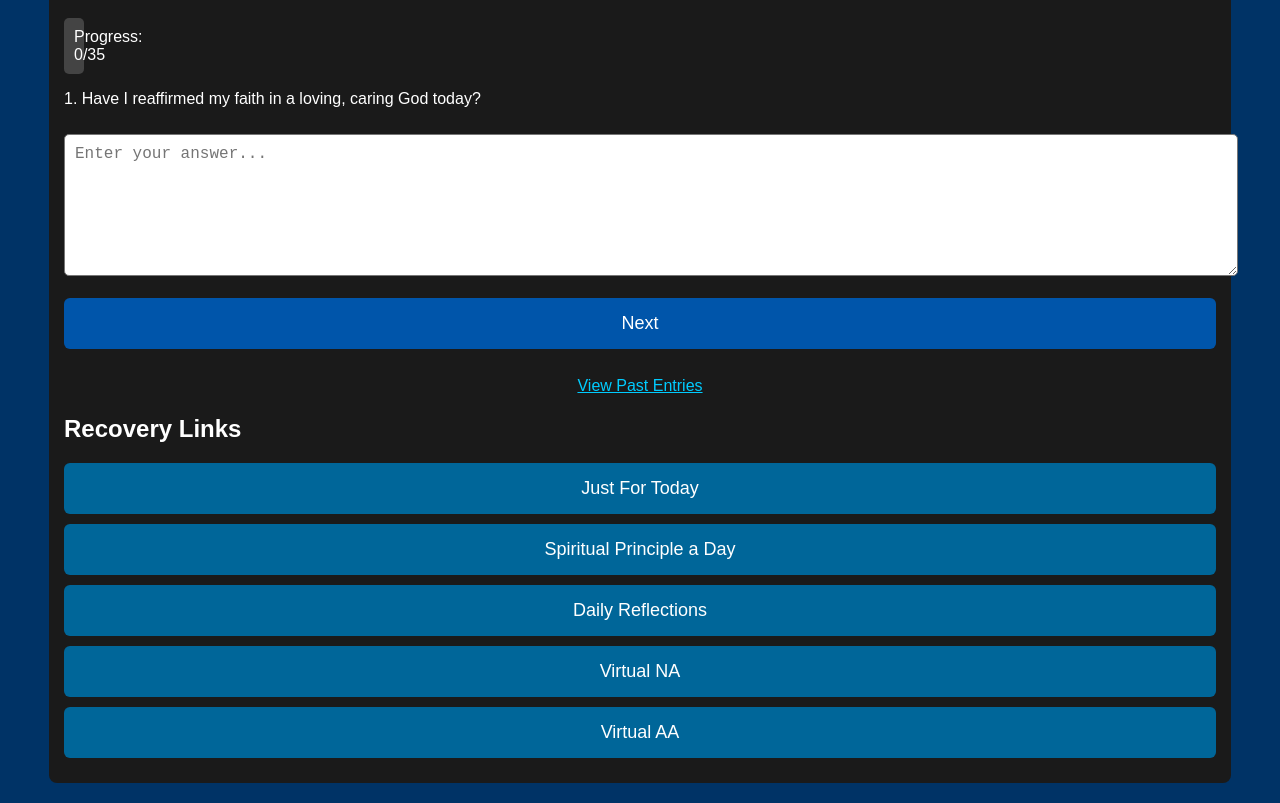
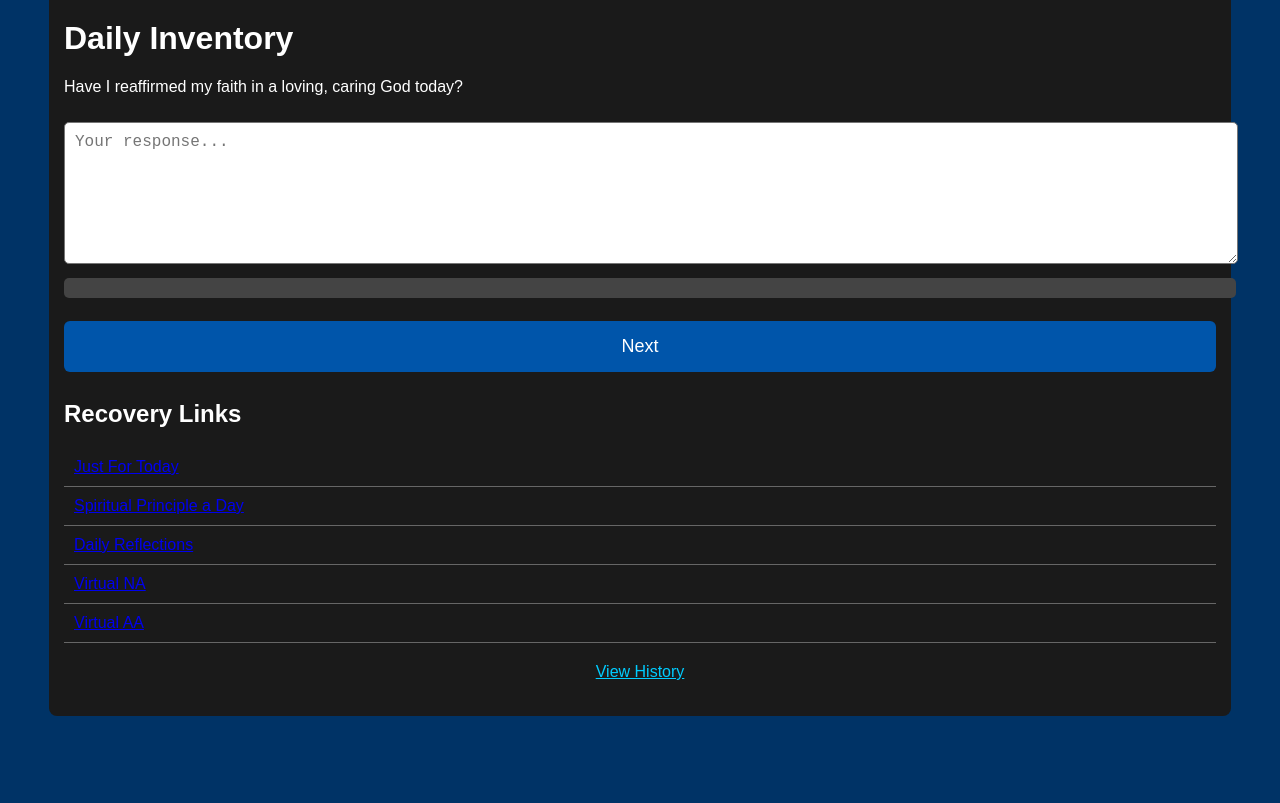
Before and after one commit to serenitynow1953/serenitynow, a plain HTML site: page index.html in a window 1280 px wide. Shown: the part 843-1646 px from the top of the page. After the commit the page ends 1579 px from the top, so only its background shows below. Drawn offline with Linux system fonts and the light colour scheme.

Commit message:
Add files via upload

```diff
--- a/index.html
+++ b/index.html
@@ -1,33 +1,37 @@
 <!DOCTYPE html>
 <html lang="en">
 <head>
-    <link rel="icon" type="image/png" href="favicon.png">
-    <link rel="apple-touch-icon" href="favicon.png">
-    <meta name="viewport" content="width=device-width, initial-scale=1.0">
-    <meta charset="UTF-8">
-    <title>Serenity Now</title>
-    <link rel="stylesheet" href="style.css">
+  <meta charset="UTF-8" />
+  <title>Serenity Now – Daily Inventory</title>
+  <meta name="viewport" content="width=device-width, initial-scale=1.0" />
+  <link rel="stylesheet" href="style.css" />
+  <link rel="apple-touch-icon" href="favicon.png" />
 </head>
 <body>
-<div class="container">
+  <div class="container">
+    <img src="serenity_bird_white_transparent.png" alt="Serenity Logo" class="logo" />
+    <h1>Daily Inventory</h1>
+    <div class="question-box">
+      <p id="question-text"></p>
+      <textarea id="answer" placeholder="Your response..."></textarea>
+      <div class="progress-bar"><div id="progress"></div></div>
+      <button id="next">Next</button>
+      <button id="submit" style="display:none;">Submit</button>
 
-<img src='serenity_bird_white_transparent.png' alt='Serenity Now Logo' class='logo'>
-    <div id="progress-bar" class="progress-bar">Progress: 0/35</div>
-    <p id="question-text"></p>
-    <textarea id="answer" placeholder="Enter your answer..."></textarea>
-    <button id="next-btn">Next</button>
-    <button id="submit-btn" style="display:none;">Submit</button><a href='history.html' class='history-link'>View Past Entries</a>
+    </div>
+    <div class="recovery-links">
+      <h2>Recovery Links</h2>
+      <ul>
+        <li><a href="https://www.jftna.org/jft" target="_blank">Just For Today</a></li>
+        <li><a href="https://www.spadna.org/" target="_blank">Spiritual Principle a Day</a></li>
+        <li><a href="https://www.aa.org/daily-reflections" target="_blank">Daily Reflections</a></li>
+        <li><a href="https://virtual-na.org/" target="_blank">Virtual NA</a></li>
+        <li><a href="https://aa-intergroup.org/meetings/" target="_blank">Virtual AA</a></li>
+      </ul>
+    </div>
+    <a href="history.html" class="history-link">View History</a>
 
-
-<h2>Recovery Links</h2>
-<div class="recovery-links">
-    <button onclick="window.open('https://www.jftna.org/jft', '_blank')">Just For Today</button>
-    <button onclick="window.open('https://www.spadna.org/', '_blank')">Spiritual Principle a Day</button>
-    <button onclick="window.open('https://www.aa.org/daily-reflections', '_blank')">Daily Reflections</button>
-    <button onclick="window.open('https://virtual-na.org/', '_blank')">Virtual NA</button>
-    <button onclick="window.open('https://aa-intergroup.org/meetings/', '_blank')">Virtual AA</button>
-</div>
-</div>
+  </div>
+</body>
 <script src="script.js"></script>
-</body>
 </html>
--- a/script.js
+++ b/script.js
@@ -1,110 +1,82 @@
 const questions = [
-    "1. Have I reaffirmed my faith in a loving, caring God today?",
-    "2. Have I sought out the guidance of my Higher Power today? How?",
-    "3. What have I done to be of service to God and the people around me?",
-    "4. Has God given me anything to be grateful for today?",
-    "5. Do I believe that my Higher Power can show me how to live and better align myself with the will of that power?",
-    "6. Do I see any 'old patterns' in my life today? If so, which ones?",
-    "7. Have I been resentful, selfish, dishonest, or afraid?",
-    "8. Have I set myself up for disappointment?",
-    "9. Have I been kind and loving toward all?",
-    "10. Have I been worrying about yesterday or tomorrow?",
-    "11. Did I allow myself to become obsessed about anything?",
-    "12. Have I allowed myself to become too hungry, angry, lonely, or tired?",
-    "13. Am I taking myself too seriously in any area of my life?",
-    "14. Do I suffer from any physical, mental, or spiritual problems?",
-    "15. Have I kept something to myself that I should have discussed with my sponsor?",
-    "16. Did I have any extreme feelings today? What were they and why did I have them?",
-    "17. What are the problem areas in my life today?",
-    "18. Which defects played a part in my life today? How?",
-    "19. Was there fear in my life today?",
-    "20. What did I do today that I wish I hadn't done?",
-    "21. What didn't I do today that I wish I had done?",
-    "22. Am I willing to change?",
-    "23. Has there been conflict in any of my relationships today? What?",
-    "24. Am I maintaining personal integrity in my relations with others?",
-    "25. Have I harmed myself or others, either directly or indirectly, today? How?",
-    "26. Do I owe any apologies or amends?",
-    "27. Where was I wrong? If I could do it over again, what would I do differently? How might I do better next time?",
-    "28. Did I stay clean today?",
-    "29. What were the feelings I had today? How did I use them to choose principle-centered action?",
-    "30. What did I do to be of service to others today?",
-    "31. What have I done today about which I feel positive?",
-    "32. What has given me satisfaction today?",
-    "33. What did I do today that I want to be sure I repeat?",
-    "34. Did I go to a meeting or talk to another recovering addict today?",
-    "35. What do I have to be grateful for today?"
+    "Have I reaffirmed my faith in a loving, caring God today?",
+    "Have I sought out the guidance of my Higher Power today? How?",
+    "What have I done to be of service to God and the people around me?",
+    "Has God given me anything to be grateful for today?",
+    "Do I believe that my Higher Power can show me how to live and better align myself with the will of that power?",
+    "Do I see any 'old patterns' in my life today? If so, which ones?",
+    "Have I been resentful, selfish, dishonest, or afraid?",
+    "Have I set myself up for disappointment?",
+    "Have I been kind and loving toward all?",
+    "Have I been worrying about yesterday or tomorrow?",
+    "Did I allow myself to become obsessed about anything?",
+    "Have I allowed myself to become too hungry, angry, lonely, or tired?",
+    "Am I taking myself too seriously in any area of my life?",
+    "Do I suffer from any physical, mental, or spiritual problems?",
+    "Have I kept something to myself that I should have discussed with my sponsor?",
+    "Did I have any extreme feelings today? What were they and why did I have them?",
+    "What are the problem areas in my life today?",
+    "Which defects played a part in my life today? How?",
+    "Was there fear in my life today?",
+    "What did I do today that I wish I hadn't done?",
+    "What didn't I do today that I wish I had done?",
+    "Am I willing to change?",
+    "Has there been conflict in any of my relationships today? What?",
+    "Am I maintaining personal integrity in my relations with others?",
+    "Have I harmed myself or others, either directly or indirectly, today? How?",
+    "Do I owe any apologies or amends?",
+    "Where was I wrong? If I could do it over again, what would I do differently? How might I do better next time?",
+    "Did I stay clean today?",
+    "What were the feelings I had today? How did I use them to choose principle-centered action?",
+    "What did I do to be of service to others today?",
+    "What have I done today about which I feel positive?",
+    "What has given me satisfaction today?",
+    "What did I do today that I want to be sure I repeat?",
+    "Did I go to a meeting or talk to another recovering addict today?",
+    "What do I have to be grateful for today?"
 ];
 
 let current = 0;
 let answers = [];
-let editingDate = null;
 
-const questionText = document.getElementById("question-text");
-const answerBox = document.getElementById("answer");
-const nextBtn = document.getElementById("next-btn");
-const submitBtn = document.getElementById("submit-btn");
-const progressBar = document.getElementById("progress-bar");
-const historyList = document.getElementById("history-list");
+window.onload = function () {
+    const questionEl = document.getElementById("question-text");
+    const textarea = document.getElementById("answer");
+    const nextBtn = document.getElementById("next");
+    const submitBtn = document.getElementById("submit");
+    const progressBar = document.getElementById("progress");
 
     function loadQuestion() {
-    if (current < questions.length) {
-        questionText.innerText = questions[current];
-        answerBox.value = answers[current] || "";
-        updateProgress();
-    } else {
-        questionText.style.display = "none";
-        answerBox.style.display = "none";
-        nextBtn.style.display = "none";
-        submitBtn.style.display = "inline-block";
-        updateProgress();
-    }
-}
-
-function updateProgress() {
-    const percent = Math.floor((current / questions.length) * 100);
-    progressBar.style.width = percent + "%";
-    progressBar.innerText = `Progress: ${current}/${questions.length}`;
+        questionEl.innerText = questions[current];
+        textarea.value = answers[current] || "";
+        progressBar.style.width = ((current + 1) / questions.length) * 100 + "%";
     }
 
     nextBtn.addEventListener("click", () => {
-    answers[current] = answerBox.value;
+        answers[current] = textarea.value;
+        if (current < questions.length - 1) {
             current++;
             loadQuestion();
+        }
+        if (current === questions.length - 1) {
+            nextBtn.style.display = "none";
+            submitBtn.style.display = "block";
+        }
     });
 
     submitBtn.addEventListener("click", () => {
-    const date = editingDate || new Date().toISOString().split("T")[0];
-    const entry = {
-        date: date,
-        answers: answers
-    };
+        answers[current] = textarea.value;
+        const baseDate = new Date().toISOString().split("T")[0];
+        let date = baseDate;
+        let counter = 1;
+        while (localStorage.getItem(date)) {
+            counter++;
+            date = baseDate + "_" + counter;
+        }
+        const entry = { date: date, answers: answers };
         localStorage.setItem(date, JSON.stringify(entry));
-    loadHistory();
-    location.reload();
+        window.location.href = "history.html";
     });
 
-function loadHistory() {
-    historyList.innerHTML = "";
-    Object.keys(localStorage).sort().forEach(key => {
-        const li = document.createElement("li");
-        li.innerText = key;
-        li.onclick = () => editEntry(key);
-        historyList.appendChild(li);
-    });
-}
-
-function editEntry(date) {
-    const entry = JSON.parse(localStorage.getItem(date));
-    answers = entry.answers;
-    current = 0;
-    editingDate = date;
-    questionText.style.display = "block";
-    answerBox.style.display = "block";
-    nextBtn.style.display = "inline-block";
-    submitBtn.style.display = "none";
     loadQuestion();
 }
-
-loadQuestion();
-loadHistory();
```
Also changed, not shown: history.html (+94 -21 lines). Lines whose indentation alone changed are shown as unchanged.
